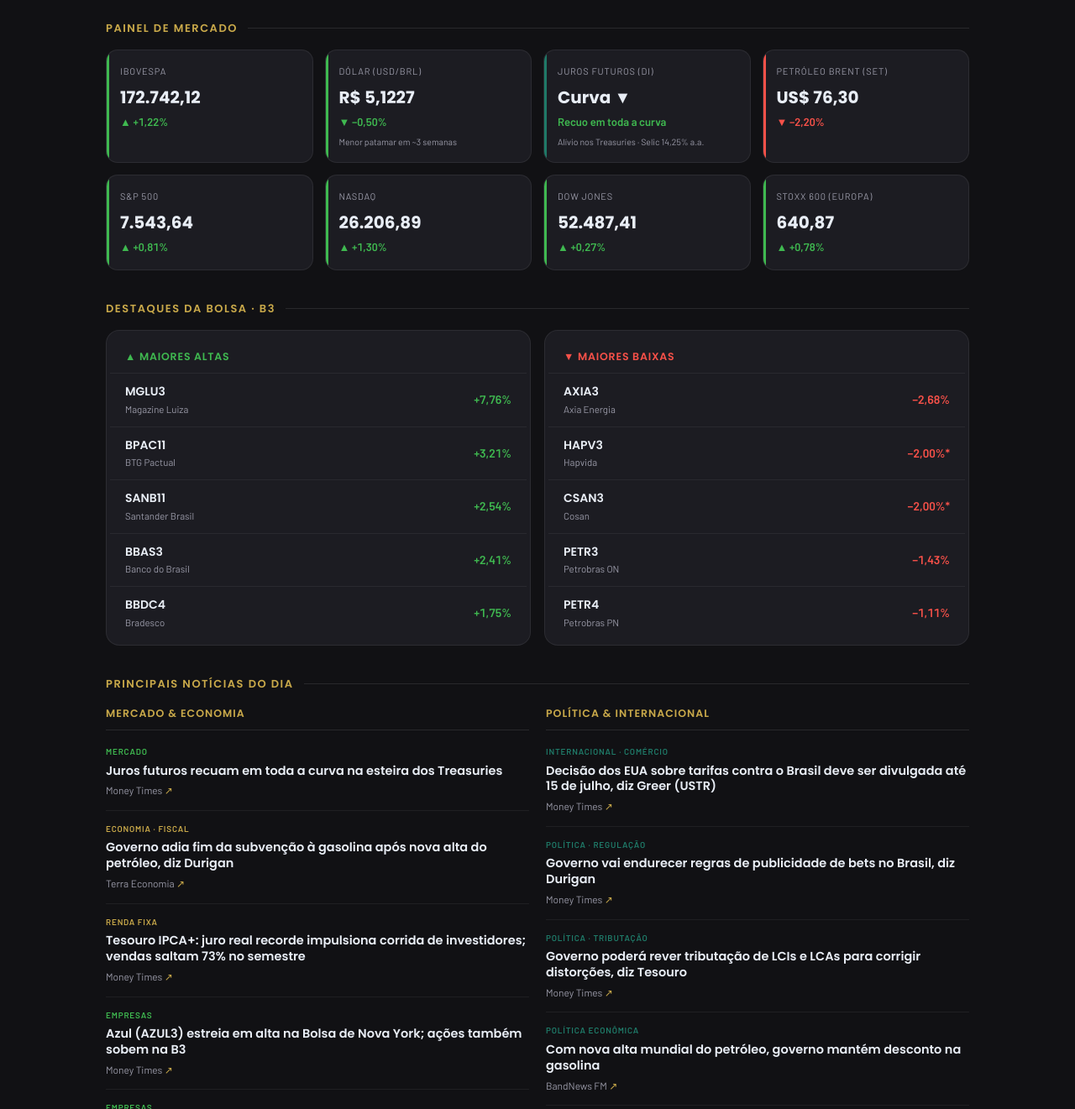
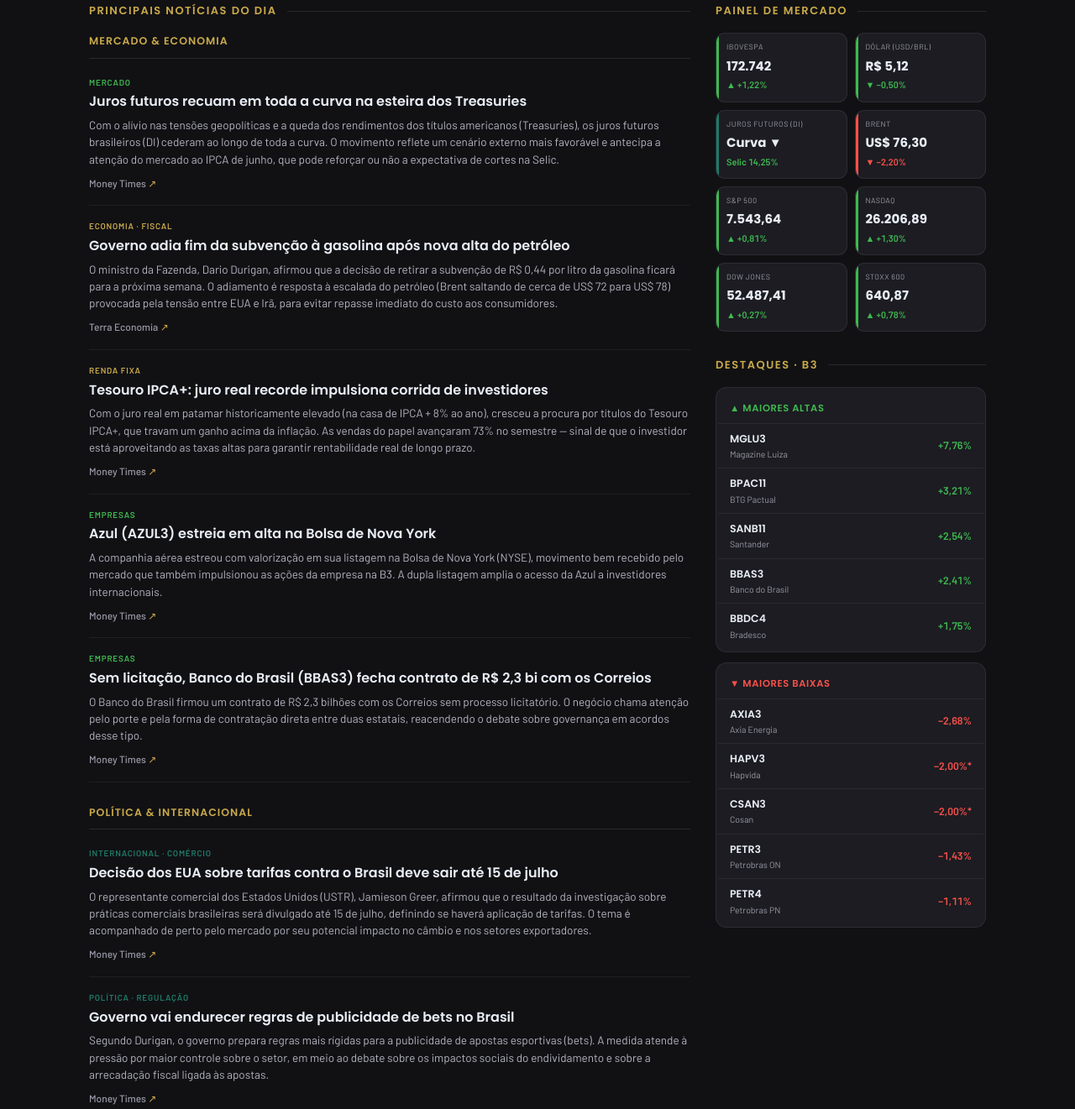
Before and after one commit to gaahh13-ai/assessoria-patrimonio, a plain HTML site: page morning-call.html in a window 1280 px wide. Shown: the part 351-1672 px from the top of the page at 84% size. Drawn offline with Linux system fonts and the light colour scheme.

Commit message:
Add files via upload

```diff
--- a/morning-call.html
+++ b/morning-call.html
@@ -11,7 +11,7 @@
   :root{--ink:#111114;--ink2:#1c1c22;--acc:#1f7a68;--acc-d:#14574a;--gold:#c9a94a;--white:#e8edf5;--muted:#9a9aa8;--up:#3fb950;--down:#f85149}
   *{box-sizing:border-box;margin:0;padding:0}
   body{font-family:'Barlow',sans-serif;color:var(--white);background:var(--ink);line-height:1.55;-webkit-font-smoothing:antialiased;padding-bottom:50px}
-  .wrap{max-width:1080px;margin:0 auto;padding:0 26px}
+  .wrap{max-width:1120px;margin:0 auto;padding:0 26px}
   a{color:inherit}
   .nav{display:flex;align-items:center;justify-content:space-between;padding:18px 0;border-bottom:1px solid rgba(255,255,255,.08)}
   .logo{display:flex;align-items:center;gap:12px}
@@ -25,43 +25,49 @@
   .titlerow h1 span{color:var(--acc)}
   .date{color:var(--muted);font-size:13.5px;text-align:right}
   .date strong{color:var(--white);display:block;font-size:14.5px}
-  .sec-title{font-family:'Poppins';font-weight:600;font-size:13px;letter-spacing:1.5px;color:var(--gold);margin:36px 0 15px;display:flex;align-items:center;gap:12px;text-transform:uppercase}
-  .sec-title::after{content:"";flex:1;height:1px;background:rgba(255,255,255,.1)}
   .summary{background:var(--ink2);border:1px solid rgba(255,255,255,.07);border-left:3px solid var(--acc);border-radius:0 14px 14px 0;padding:20px 24px;margin-top:22px}
   .summary p{font-size:14.5px;color:#cfd3dc}
   .summary p+p{margin-top:10px}
   .summary strong{color:var(--gold)}
-  .grid{display:grid;grid-template-columns:repeat(4,1fr);gap:14px}
-  @media(max-width:820px){.grid{grid-template-columns:repeat(2,1fr)}}
-  @media(max-width:460px){.grid{grid-template-columns:1fr 1fr}}
-  .card{background:var(--ink2);border:1px solid rgba(255,255,255,.07);border-radius:14px;padding:16px;position:relative;overflow:hidden}
-  .card .lbl{font-size:11px;letter-spacing:.8px;text-transform:uppercase;color:var(--muted)}
-  .card .val{font-family:'Poppins';font-size:20px;font-weight:700;margin-top:8px;font-variant-numeric:tabular-nums}
-  .card .chg{font-size:13px;font-weight:600;margin-top:3px;font-variant-numeric:tabular-nums}
-  .up{color:var(--up)}.down{color:var(--down)}
-  .card .note{font-size:10.5px;color:var(--muted);margin-top:6px}
-  .card .bar{position:absolute;left:0;top:0;bottom:0;width:3px}
-  .bar-up{background:var(--up)}.bar-down{background:var(--down)}.bar-acc{background:var(--acc)}
-  .movers{display:grid;grid-template-columns:1fr 1fr;gap:16px}
-  @media(max-width:700px){.movers{grid-template-columns:1fr}}
-  .panel{background:var(--ink2);border:1px solid rgba(255,255,255,.07);border-radius:16px;padding:6px 4px}
-  .panel h3{font-family:'Poppins';font-size:12.5px;font-weight:600;letter-spacing:.8px;text-transform:uppercase;padding:15px 18px 10px}
-  .panel.gain h3{color:var(--up)}.panel.loss h3{color:var(--down)}
-  .row{display:flex;justify-content:space-between;align-items:center;padding:11px 18px;border-top:1px solid rgba(255,255,255,.06)}
-  .row .tk{font-family:'Poppins';font-weight:600;font-size:14px}
-  .row .nm{font-size:11.5px;color:var(--muted);margin-top:1px}
-  .row .pc{font-weight:600;font-size:14px;font-variant-numeric:tabular-nums}
-  .news-grid{display:grid;grid-template-columns:1fr 1fr;gap:20px}
-  @media(max-width:700px){.news-grid{grid-template-columns:1fr}}
+
+  .sec-title{font-family:'Poppins';font-weight:600;font-size:13px;letter-spacing:1.5px;color:var(--gold);margin:0 0 16px;display:flex;align-items:center;gap:12px;text-transform:uppercase}
+  .sec-title::after{content:"";flex:1;height:1px;background:rgba(255,255,255,.1)}
+  .sec-title.sub{margin-top:30px}
+
+  /* two-column: news (left) + market (right) */
+  .layout{display:grid;grid-template-columns:1fr 322px;gap:30px;align-items:start;margin-top:38px}
+  @media(max-width:880px){.layout{grid-template-columns:1fr;gap:36px}}
+
+  /* NEWS (left) */
+  .ncol+.ncol{margin-top:26px}
   .ncol h3{font-family:'Poppins';font-size:12.5px;font-weight:600;letter-spacing:1px;text-transform:uppercase;color:var(--gold);padding-bottom:10px;margin-bottom:4px;border-bottom:1px solid rgba(255,255,255,.1)}
-  .item{display:block;text-decoration:none;color:inherit;padding:14px 0;border-bottom:1px solid rgba(255,255,255,.06);transition:padding .15s}
-  .item:hover{padding-left:6px}
-  .item:hover .it-title{color:var(--gold)}
+  .item{display:block;text-decoration:none;color:inherit;padding:17px 0;border-bottom:1px solid rgba(255,255,255,.06)}
   .it-tag{font-size:10px;font-weight:600;letter-spacing:.8px;text-transform:uppercase;color:var(--muted)}
   .it-tag.pol{color:var(--acc)}.it-tag.eco{color:var(--gold)}.it-tag.mkt{color:var(--up)}
-  .it-title{font-family:'Poppins';font-size:14.5px;font-weight:600;margin:5px 0;line-height:1.3}
-  .it-src{font-size:12px;color:var(--muted)}
+  .it-title{font-family:'Poppins';font-size:16px;font-weight:600;margin:5px 0 7px;line-height:1.3}
+  .item:hover .it-title{color:var(--gold)}
+  .it-sum{font-size:13.5px;color:#b3b3c0;line-height:1.5;margin-bottom:9px}
+  .it-src{font-size:12px;color:var(--muted);font-weight:500}
   .it-src .arrow{color:var(--gold)}
+
+  /* MARKET (right, smaller) */
+  .side{position:relative}
+  .grid-mini{display:grid;grid-template-columns:1fr 1fr;gap:9px}
+  .cmini{background:var(--ink2);border:1px solid rgba(255,255,255,.07);border-radius:11px;padding:11px 12px;position:relative;overflow:hidden}
+  .cmini .lbl{font-size:9px;letter-spacing:.5px;text-transform:uppercase;color:var(--muted);line-height:1.2}
+  .cmini .val{font-family:'Poppins';font-size:15px;font-weight:700;margin-top:5px;font-variant-numeric:tabular-nums}
+  .cmini .chg{font-size:11px;font-weight:600;margin-top:2px;font-variant-numeric:tabular-nums}
+  .cmini .bar{position:absolute;left:0;top:0;bottom:0;width:3px}
+  .up{color:var(--up)}.down{color:var(--down)}
+  .bar-up{background:var(--up)}.bar-down{background:var(--down)}.bar-acc{background:var(--acc)}
+  .panel{background:var(--ink2);border:1px solid rgba(255,255,255,.07);border-radius:13px;padding:4px 2px;margin-bottom:12px}
+  .panel h4{font-family:'Poppins';font-size:11.5px;font-weight:600;letter-spacing:.6px;text-transform:uppercase;padding:12px 14px 8px}
+  .panel.gain h4{color:var(--up)}.panel.loss h4{color:var(--down)}
+  .row{display:flex;justify-content:space-between;align-items:center;padding:8px 14px;border-top:1px solid rgba(255,255,255,.06)}
+  .row .tk{font-family:'Poppins';font-weight:600;font-size:12.5px}
+  .row .nm{font-size:10.5px;color:var(--muted);margin-top:1px}
+  .row .pc{font-weight:600;font-size:12.5px;font-variant-numeric:tabular-nums}
+
   footer{margin-top:44px;padding-top:24px;border-top:1px solid rgba(255,255,255,.08);color:var(--muted);font-size:11.5px;line-height:1.7}
   footer .name{font-family:'Poppins';font-weight:600;color:var(--gold);font-size:13px}
 </style>
@@ -84,56 +90,124 @@
     <p>O foco do mercado se volta agora ao <strong>IPCA de junho</strong>, divulgado nesta sexta (10) pelo IBGE — leitura decisiva para o debate sobre os próximos passos da Selic. No campo fiscal, o governo adiou a retirada da subvenção da gasolina após a alta do petróleo, e a decisão dos EUA sobre tarifas ao Brasil é esperada até 15 de julho.</p>
   </div>
 
-  <div class="sec-title">Painel de Mercado</div>
-  <div class="grid">
-    <div class="card"><div class="bar bar-up"></div><div class="lbl">Ibovespa</div><div class="val">172.742,12</div><div class="chg up">▲ +1,22%</div></div>
-    <div class="card"><div class="bar bar-up"></div><div class="lbl">Dólar (USD/BRL)</div><div class="val">R$ 5,1227</div><div class="chg up">▼ −0,50%</div><div class="note">Menor patamar em ~3 semanas</div></div>
-    <div class="card"><div class="bar bar-acc"></div><div class="lbl">Juros Futuros (DI)</div><div class="val">Curva ▼</div><div class="chg up">Recuo em toda a curva</div><div class="note">Alívio nos Treasuries · Selic 14,25% a.a.</div></div>
-    <div class="card"><div class="bar bar-down"></div><div class="lbl">Petróleo Brent (set)</div><div class="val">US$ 76,30</div><div class="chg down">▼ −2,20%</div></div>
-    <div class="card"><div class="bar bar-up"></div><div class="lbl">S&amp;P 500</div><div class="val">7.543,64</div><div class="chg up">▲ +0,81%</div></div>
-    <div class="card"><div class="bar bar-up"></div><div class="lbl">Nasdaq</div><div class="val">26.206,89</div><div class="chg up">▲ +1,30%</div></div>
-    <div class="card"><div class="bar bar-up"></div><div class="lbl">Dow Jones</div><div class="val">52.487,41</div><div class="chg up">▲ +0,27%</div></div>
-    <div class="card"><div class="bar bar-up"></div><div class="lbl">Stoxx 600 (Europa)</div><div class="val">640,87</div><div class="chg up">▲ +0,78%</div></div>
+  <div class="layout">
+
+    <!-- ESQUERDA: NOTÍCIAS -->
+    <main>
+      <div class="sec-title">Principais Notícias do Dia</div>
+
+      <div class="ncol">
+        <h3>Mercado &amp; Economia</h3>
+
+        <a class="item" href="https://www.moneytimes.com.br/juros-futuros-recuam-em-toda-a-curva-na-esteira-dos-treasuries-lils/" target="_blank" rel="noopener">
+          <div class="it-tag mkt">Mercado</div>
+          <div class="it-title">Juros futuros recuam em toda a curva na esteira dos Treasuries</div>
+          <div class="it-sum">Com o alívio nas tensões geopolíticas e a queda dos rendimentos dos títulos americanos (Treasuries), os juros futuros brasileiros (DI) cederam ao longo de toda a curva. O movimento reflete um cenário externo mais favorável e antecipa a atenção do mercado ao IPCA de junho, que pode reforçar ou não a expectativa de cortes na Selic.</div>
+          <div class="it-src">Money Times <span class="arrow">↗</span></div>
+        </a>
+
+        <a class="item" href="https://www.terra.com.br/economia/decisao-sobre-extinguir-subvencao-a-gasolina-ficara-para-a-proxima-semana-diz-durigan,291ee8f6e8b9c699e50a8297711544c5w77bkqak.html" target="_blank" rel="noopener">
+          <div class="it-tag eco">Economia · Fiscal</div>
+          <div class="it-title">Governo adia fim da subvenção à gasolina após nova alta do petróleo</div>
+          <div class="it-sum">O ministro da Fazenda, Dario Durigan, afirmou que a decisão de retirar a subvenção de R$ 0,44 por litro da gasolina ficará para a próxima semana. O adiamento é resposta à escalada do petróleo (Brent saltando de cerca de US$ 72 para US$ 78) provocada pela tensão entre EUA e Irã, para evitar repasse imediato do custo aos consumidores.</div>
+          <div class="it-src">Terra Economia <span class="arrow">↗</span></div>
+        </a>
+
+        <a class="item" href="https://moneytimes.com.br/tesouro-ipca-juro-real-recorde-impulsiona-corrida-de-investidores-e-vendas-saltam-73-no-semestre-jcav/" target="_blank" rel="noopener">
+          <div class="it-tag eco">Renda Fixa</div>
+          <div class="it-title">Tesouro IPCA+: juro real recorde impulsiona corrida de investidores</div>
+          <div class="it-sum">Com o juro real em patamar historicamente elevado (na casa de IPCA + 8% ao ano), cresceu a procura por títulos do Tesouro IPCA+, que travam um ganho acima da inflação. As vendas do papel avançaram 73% no semestre — sinal de que o investidor está aproveitando as taxas altas para garantir rentabilidade real de longo prazo.</div>
+          <div class="it-src">Money Times <span class="arrow">↗</span></div>
+        </a>
+
+        <a class="item" href="https://www.moneytimes.com.br/azul-azulazul3-estreia-em-alta-na-bolsa-de-nova-york-acoes-tambem-sobem-na-b3-lmrs/" target="_blank" rel="noopener">
+          <div class="it-tag mkt">Empresas</div>
+          <div class="it-title">Azul (AZUL3) estreia em alta na Bolsa de Nova York</div>
+          <div class="it-sum">A companhia aérea estreou com valorização em sua listagem na Bolsa de Nova York (NYSE), movimento bem recebido pelo mercado que também impulsionou as ações da empresa na B3. A dupla listagem amplia o acesso da Azul a investidores internacionais.</div>
+          <div class="it-src">Money Times <span class="arrow">↗</span></div>
+        </a>
+
+        <a class="item" href="https://moneytimes.com.br/sem-licitacao-banco-do-brasil-bbas3-fecha-contrato-de-r-23-bilhoes-com-correios/" target="_blank" rel="noopener">
+          <div class="it-tag mkt">Empresas</div>
+          <div class="it-title">Sem licitação, Banco do Brasil (BBAS3) fecha contrato de R$ 2,3 bi com os Correios</div>
+          <div class="it-sum">O Banco do Brasil firmou um contrato de R$ 2,3 bilhões com os Correios sem processo licitatório. O negócio chama atenção pelo porte e pela forma de contratação direta entre duas estatais, reacendendo o debate sobre governança em acordos desse tipo.</div>
+          <div class="it-src">Money Times <span class="arrow">↗</span></div>
+        </a>
       </div>
 
-  <div class="sec-title">Destaques da Bolsa · B3</div>
-  <div class="movers">
+      <div class="ncol">
+        <h3>Política &amp; Internacional</h3>
+
+        <a class="item" href="https://www.moneytimes.com.br/decisao-sobre-tarifas-contra-brasil-deve-ser-divulgada-ate-15-de-julho-diz-representante-comercial-dos-eua/" target="_blank" rel="noopener">
+          <div class="it-tag pol">Internacional · Comércio</div>
+          <div class="it-title">Decisão dos EUA sobre tarifas contra o Brasil deve sair até 15 de julho</div>
+          <div class="it-sum">O representante comercial dos Estados Unidos (USTR), Jamieson Greer, afirmou que o resultado da investigação sobre práticas comerciais brasileiras será divulgado até 15 de julho, definindo se haverá aplicação de tarifas. O tema é acompanhado de perto pelo mercado por seu potencial impacto no câmbio e nos setores exportadores.</div>
+          <div class="it-src">Money Times <span class="arrow">↗</span></div>
+        </a>
+
+        <a class="item" href="https://www.moneytimes.com.br/governo-vai-endurecer-regras-de-publicidade-de-bets-no-brasil-diz-durigan-gaep/" target="_blank" rel="noopener">
+          <div class="it-tag pol">Política · Regulação</div>
+          <div class="it-title">Governo vai endurecer regras de publicidade de bets no Brasil</div>
+          <div class="it-sum">Segundo Durigan, o governo prepara regras mais rígidas para a publicidade de apostas esportivas (bets). A medida atende à pressão por maior controle sobre o setor, em meio ao debate sobre os impactos sociais do endividamento e sobre a arrecadação fiscal ligada às apostas.</div>
+          <div class="it-src">Money Times <span class="arrow">↗</span></div>
+        </a>
+
+        <a class="item" href="https://moneytimes.com.br/governo-podera-rever-tributacao-de-lcis-e-lcas-para-corrigir-distorcoes-diz-tesouro-jcav/" target="_blank" rel="noopener">
+          <div class="it-tag pol">Política · Tributação</div>
+          <div class="it-title">Governo poderá rever tributação de LCIs e LCAs, diz Tesouro</div>
+          <div class="it-sum">O Tesouro Nacional sinalizou que pode revisar a tributação de LCIs e LCAs para corrigir distorções no mercado. Como esses papéis são hoje isentos de imposto de renda para pessoa física, qualquer mudança afetaria diretamente a rentabilidade líquida e a atratividade desses investimentos.</div>
+          <div class="it-src">Money Times <span class="arrow">↗</span></div>
+        </a>
+
+        <a class="item" href="https://www.band.com.br/bandnews-fm/noticias/governo-adia-fim-do-subsidio-a-gasolina-apos-nova-alta-do-petroleo-202607091108" target="_blank" rel="noopener">
+          <div class="it-tag pol">Política Econômica</div>
+          <div class="it-title">Com nova alta do petróleo, governo mantém desconto na gasolina</div>
+          <div class="it-sum">Diante da nova alta internacional do petróleo, o governo optou por manter o desconto na gasolina no curto prazo, adiando o fim da subvenção. A equipe econômica segue defendendo a retirada gradual do subsídio, mas reavaliou o cronograma para não pressionar a inflação em um momento sensível.</div>
+          <div class="it-src">BandNews FM <span class="arrow">↗</span></div>
+        </a>
+
+        <a class="item" href="https://www.moneytimes.com.br/natura-natu3-itau-bba-corta-acao-para-market-perform-com-perspectiva-de-recuperacao-mais-lenta-da-receita/" target="_blank" rel="noopener">
+          <div class="it-tag mkt">Análise</div>
+          <div class="it-title">Natura (NATU3): Itaú BBA corta recomendação para 'market perform'</div>
+          <div class="it-sum">O Itaú BBA rebaixou a recomendação das ações da Natura de compra para 'market perform' (desempenho em linha com o mercado), citando uma recuperação de receita mais lenta do que o esperado. A revisão reflete cautela com o ritmo de retomada operacional da companhia.</div>
+          <div class="it-src">Money Times <span class="arrow">↗</span></div>
+        </a>
+      </div>
+    </main>
+
+    <!-- DIREITA: MERCADO -->
+    <aside class="side">
+      <div class="sec-title">Painel de Mercado</div>
+      <div class="grid-mini">
+        <div class="cmini"><div class="bar bar-up"></div><div class="lbl">Ibovespa</div><div class="val">172.742</div><div class="chg up">▲ +1,22%</div></div>
+        <div class="cmini"><div class="bar bar-up"></div><div class="lbl">Dólar (USD/BRL)</div><div class="val">R$ 5,12</div><div class="chg up">▼ −0,50%</div></div>
+        <div class="cmini"><div class="bar bar-acc"></div><div class="lbl">Juros Futuros (DI)</div><div class="val">Curva ▼</div><div class="chg up">Selic 14,25%</div></div>
+        <div class="cmini"><div class="bar bar-down"></div><div class="lbl">Brent</div><div class="val">US$ 76,30</div><div class="chg down">▼ −2,20%</div></div>
+        <div class="cmini"><div class="bar bar-up"></div><div class="lbl">S&amp;P 500</div><div class="val">7.543,64</div><div class="chg up">▲ +0,81%</div></div>
+        <div class="cmini"><div class="bar bar-up"></div><div class="lbl">Nasdaq</div><div class="val">26.206,89</div><div class="chg up">▲ +1,30%</div></div>
+        <div class="cmini"><div class="bar bar-up"></div><div class="lbl">Dow Jones</div><div class="val">52.487,41</div><div class="chg up">▲ +0,27%</div></div>
+        <div class="cmini"><div class="bar bar-up"></div><div class="lbl">Stoxx 600</div><div class="val">640,87</div><div class="chg up">▲ +0,78%</div></div>
+      </div>
+
+      <div class="sec-title sub">Destaques · B3</div>
       <div class="panel gain">
-      <h3>▲ Maiores Altas</h3>
+        <h4>▲ Maiores Altas</h4>
         <div class="row"><div><div class="tk">MGLU3</div><div class="nm">Magazine Luiza</div></div><div class="pc up">+7,76%</div></div>
         <div class="row"><div><div class="tk">BPAC11</div><div class="nm">BTG Pactual</div></div><div class="pc up">+3,21%</div></div>
-      <div class="row"><div><div class="tk">SANB11</div><div class="nm">Santander Brasil</div></div><div class="pc up">+2,54%</div></div>
+        <div class="row"><div><div class="tk">SANB11</div><div class="nm">Santander</div></div><div class="pc up">+2,54%</div></div>
         <div class="row"><div><div class="tk">BBAS3</div><div class="nm">Banco do Brasil</div></div><div class="pc up">+2,41%</div></div>
         <div class="row"><div><div class="tk">BBDC4</div><div class="nm">Bradesco</div></div><div class="pc up">+1,75%</div></div>
       </div>
       <div class="panel loss">
-      <h3>▼ Maiores Baixas</h3>
+        <h4>▼ Maiores Baixas</h4>
         <div class="row"><div><div class="tk">AXIA3</div><div class="nm">Axia Energia</div></div><div class="pc down">−2,68%</div></div>
         <div class="row"><div><div class="tk">HAPV3</div><div class="nm">Hapvida</div></div><div class="pc down">−2,00%*</div></div>
         <div class="row"><div><div class="tk">CSAN3</div><div class="nm">Cosan</div></div><div class="pc down">−2,00%*</div></div>
         <div class="row"><div><div class="tk">PETR3</div><div class="nm">Petrobras ON</div></div><div class="pc down">−1,43%</div></div>
         <div class="row"><div><div class="tk">PETR4</div><div class="nm">Petrobras PN</div></div><div class="pc down">−1,11%</div></div>
       </div>
-  </div>
+    </aside>
 
-  <div class="sec-title">Principais Notícias do Dia</div>
-  <div class="news-grid">
-    <div class="ncol">
-      <h3>Mercado &amp; Economia</h3>
-      <a class="item" href="https://www.moneytimes.com.br/juros-futuros-recuam-em-toda-a-curva-na-esteira-dos-treasuries-lils/" target="_blank" rel="noopener"><div class="it-tag mkt">Mercado</div><div class="it-title">Juros futuros recuam em toda a curva na esteira dos Treasuries</div><div class="it-src">Money Times <span class="arrow">↗</span></div></a>
-      <a class="item" href="https://www.terra.com.br/economia/decisao-sobre-extinguir-subvencao-a-gasolina-ficara-para-a-proxima-semana-diz-durigan,291ee8f6e8b9c699e50a8297711544c5w77bkqak.html" target="_blank" rel="noopener"><div class="it-tag eco">Economia · Fiscal</div><div class="it-title">Governo adia fim da subvenção à gasolina após nova alta do petróleo, diz Durigan</div><div class="it-src">Terra Economia <span class="arrow">↗</span></div></a>
-      <a class="item" href="https://moneytimes.com.br/tesouro-ipca-juro-real-recorde-impulsiona-corrida-de-investidores-e-vendas-saltam-73-no-semestre-jcav/" target="_blank" rel="noopener"><div class="it-tag eco">Renda Fixa</div><div class="it-title">Tesouro IPCA+: juro real recorde impulsiona corrida de investidores; vendas saltam 73% no semestre</div><div class="it-src">Money Times <span class="arrow">↗</span></div></a>
-      <a class="item" href="https://www.moneytimes.com.br/azul-azulazul3-estreia-em-alta-na-bolsa-de-nova-york-acoes-tambem-sobem-na-b3-lmrs/" target="_blank" rel="noopener"><div class="it-tag mkt">Empresas</div><div class="it-title">Azul (AZUL3) estreia em alta na Bolsa de Nova York; ações também sobem na B3</div><div class="it-src">Money Times <span class="arrow">↗</span></div></a>
-      <a class="item" href="https://moneytimes.com.br/sem-licitacao-banco-do-brasil-bbas3-fecha-contrato-de-r-23-bilhoes-com-correios/" target="_blank" rel="noopener"><div class="it-tag mkt">Empresas</div><div class="it-title">Sem licitação, Banco do Brasil (BBAS3) fecha contrato de R$ 2,3 bilhões com os Correios</div><div class="it-src">Money Times <span class="arrow">↗</span></div></a>
-    </div>
-    <div class="ncol">
-      <h3>Política &amp; Internacional</h3>
-      <a class="item" href="https://www.moneytimes.com.br/decisao-sobre-tarifas-contra-brasil-deve-ser-divulgada-ate-15-de-julho-diz-representante-comercial-dos-eua/" target="_blank" rel="noopener"><div class="it-tag pol">Internacional · Comércio</div><div class="it-title">Decisão dos EUA sobre tarifas contra o Brasil deve ser divulgada até 15 de julho, diz Greer (USTR)</div><div class="it-src">Money Times <span class="arrow">↗</span></div></a>
-      <a class="item" href="https://www.moneytimes.com.br/governo-vai-endurecer-regras-de-publicidade-de-bets-no-brasil-diz-durigan-gaep/" target="_blank" rel="noopener"><div class="it-tag pol">Política · Regulação</div><div class="it-title">Governo vai endurecer regras de publicidade de bets no Brasil, diz Durigan</div><div class="it-src">Money Times <span class="arrow">↗</span></div></a>
-      <a class="item" href="https://moneytimes.com.br/governo-podera-rever-tributacao-de-lcis-e-lcas-para-corrigir-distorcoes-diz-tesouro-jcav/" target="_blank" rel="noopener"><div class="it-tag pol">Política · Tributação</div><div class="it-title">Governo poderá rever tributação de LCIs e LCAs para corrigir distorções, diz Tesouro</div><div class="it-src">Money Times <span class="arrow">↗</span></div></a>
-      <a class="item" href="https://www.band.com.br/bandnews-fm/noticias/governo-adia-fim-do-subsidio-a-gasolina-apos-nova-alta-do-petroleo-202607091108" target="_blank" rel="noopener"><div class="it-tag pol">Política Econômica</div><div class="it-title">Com nova alta mundial do petróleo, governo mantém desconto na gasolina</div><div class="it-src">BandNews FM <span class="arrow">↗</span></div></a>
-      <a class="item" href="https://www.moneytimes.com.br/natura-natu3-itau-bba-corta-acao-para-market-perform-com-perspectiva-de-recuperacao-mais-lenta-da-receita/" target="_blank" rel="noopener"><div class="it-tag mkt">Análise</div><div class="it-title">Natura (NATU3): Itaú BBA corta ação para 'market perform' com recuperação de receita mais lenta</div><div class="it-src">Money Times <span class="arrow">↗</span></div></a>
-    </div>
   </div>
 
   <footer>
```
Lines whose indentation alone changed are shown as unchanged.
